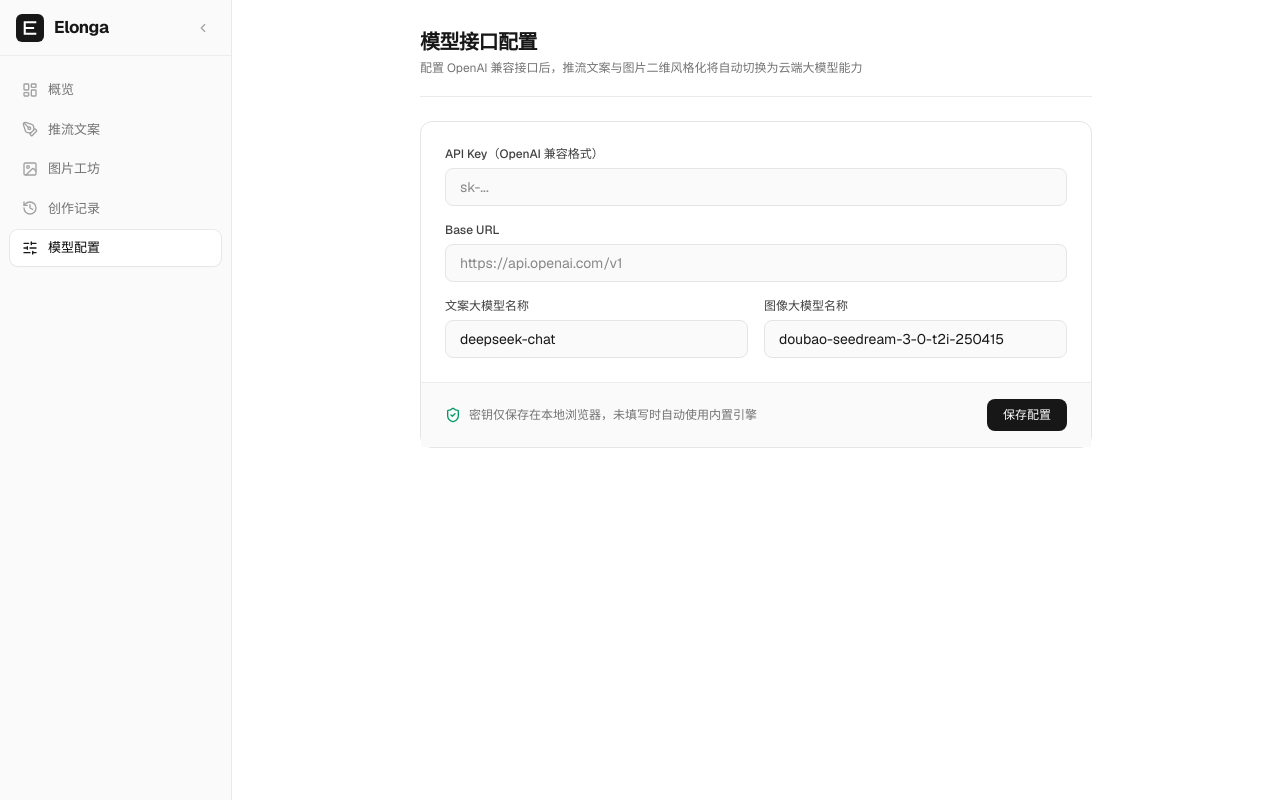
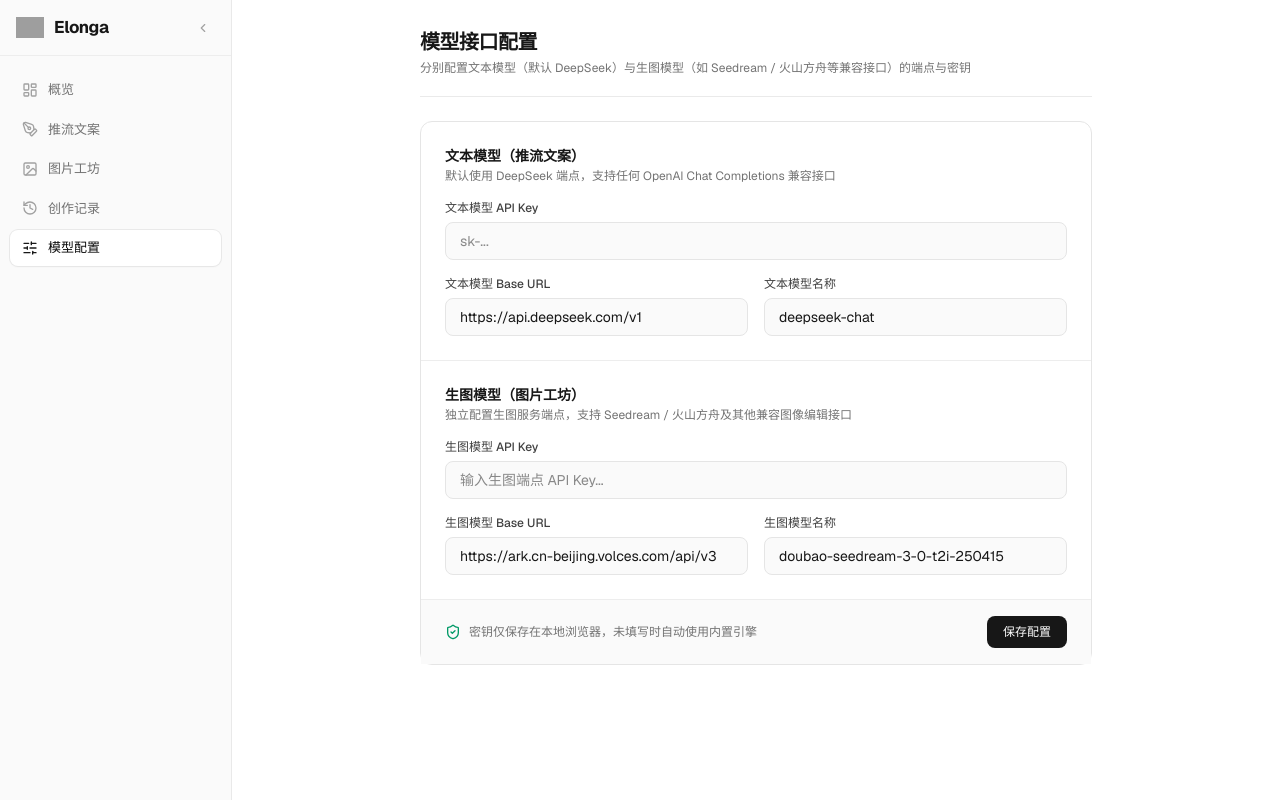
Before and after one commit to AlkaidSTART/Elonga, a Next.js app: page /settings in a window 1280 px wide. Built offline with nearby package versions, Linux system fonts and the light colour scheme; grey boxes are pictures that could not be loaded.

Commit message:
feat: 更新多个组件的样式和功能，替换图标，优化用户界面

```diff
--- a/app/history/page.tsx
+++ b/app/history/page.tsx
@@ -8,10 +8,10 @@ import {
   Check,
   CheckCircle2,
   Copy,
-  Flame,
   History as HistoryIcon,
   Search,
   Trash2,
+  TrendingUp,
 } from "lucide-react";
 import { PLATFORMS } from "@/lib/platforms";
 import { useWorkbenchStore } from "@/store/useWorkbenchStore";
@@ -72,7 +72,7 @@ export default function HistoryPage() {
             value={query}
             onChange={(e) => setQuery(e.target.value)}
             placeholder="搜索主题、平台或正文..."
-            className="w-full rounded-lg border border-neutral-200 bg-[#FAFAFA] py-2 pl-8 pr-3 text-xs text-neutral-900 outline-none transition focus:border-blue-600 focus:bg-white"
+            className="w-full rounded-lg border border-neutral-200 bg-[#FAFAFA] py-2 pl-8 pr-3 text-xs text-neutral-900 outline-none transition focus:border-neutral-900 focus:bg-white"
           />
         </div>
       </div>
@@ -155,7 +155,7 @@ export default function HistoryPage() {
                       }`}
                       title={item.isViral ? "取消爆款标记" : "标记为爆款文案"}
                     >
-                      <Flame className="h-3.5 w-3.5" />
+                      <TrendingUp className="h-3.5 w-3.5" />
                       <span>爆款</span>
                     </button>
                     <button
--- a/app/settings/page.tsx
+++ b/app/settings/page.tsx
@@ -14,6 +14,10 @@ export default function SettingsPage() {
     setTimeout(() => setSavedToast(false), 1800);
   };
 
+  const hasAnyKey = Boolean(
+    modelConfig.textApiKey.trim() || modelConfig.imageApiKey.trim()
+  );
+
   return (
     <div className="mx-auto max-w-2xl space-y-6">
       <div className="border-b border-neutral-200/80 pb-5">
@@ -21,7 +25,7 @@ export default function SettingsPage() {
           模型接口配置
         </h1>
         <p className="mt-1 text-xs text-neutral-500">
-          配置 OpenAI 兼容接口后，推流文案与图片二维风格化将自动切换为云端大模型能力
+          分别配置文本模型（默认 DeepSeek）与生图模型（如 Seedream / 火山方舟等兼容接口）的端点与密钥
         </p>
       </div>
 
@@ -29,37 +33,51 @@ export default function SettingsPage() {
         onSubmit={handleSave}
         className="divide-y divide-neutral-200/70 rounded-xl border border-neutral-200 bg-white"
       >
+        {/* Text Model Section */}
         <div className="space-y-4 p-6">
           <div>
-            <label className="mb-1.5 block text-xs font-medium text-neutral-700">
-              API Key（OpenAI 兼容格式）
-            </label>
-            <input
-              type="password"
-              value={modelConfig.apiKey}
-              onChange={(e) => updateModelConfig({ apiKey: e.target.value })}
-              placeholder="sk-..."
-              className="w-full rounded-lg border border-neutral-200 bg-[#FAFAFA] px-3.5 py-2 text-sm text-neutral-900 outline-none transition focus:border-blue-600 focus:bg-white"
-            />
+            <h2 className="text-sm font-semibold text-neutral-900">
+              文本模型（推流文案）
+            </h2>
+            <p className="mt-0.5 text-xs text-neutral-500">
+              默认使用 DeepSeek 端点，支持任何 OpenAI Chat Completions 兼容接口
+            </p>
           </div>
 
           <div>
             <label className="mb-1.5 block text-xs font-medium text-neutral-700">
-              Base URL
+              文本模型 API Key
             </label>
             <input
-              type="url"
-              value={modelConfig.baseUrl}
-              onChange={(e) => updateModelConfig({ baseUrl: e.target.value })}
-              placeholder="https://api.openai.com/v1"
-              className="w-full rounded-lg border border-neutral-200 bg-[#FAFAFA] px-3.5 py-2 text-sm text-neutral-900 outline-none transition focus:border-blue-600 focus:bg-white"
+              type="password"
+              value={modelConfig.textApiKey}
+              onChange={(e) =>
+                updateModelConfig({ textApiKey: e.target.value })
+              }
+              placeholder="sk-..."
+              className="w-full rounded-lg border border-neutral-200 bg-[#FAFAFA] px-3.5 py-2 text-sm text-neutral-900 outline-none transition focus:border-neutral-900 focus:bg-white"
             />
           </div>
 
           <div className="grid grid-cols-1 gap-4 sm:grid-cols-2">
             <div>
               <label className="mb-1.5 block text-xs font-medium text-neutral-700">
-                文案大模型名称
+                文本模型 Base URL
+              </label>
+              <input
+                type="url"
+                value={modelConfig.textBaseUrl}
+                onChange={(e) =>
+                  updateModelConfig({ textBaseUrl: e.target.value })
+                }
+                placeholder="https://api.deepseek.com/v1"
+                className="w-full rounded-lg border border-neutral-200 bg-[#FAFAFA] px-3.5 py-2 text-sm text-neutral-900 outline-none transition focus:border-neutral-900 focus:bg-white"
+              />
+            </div>
+
+            <div>
+              <label className="mb-1.5 block text-xs font-medium text-neutral-700">
+                文本模型名称
               </label>
               <input
                 type="text"
@@ -67,14 +85,58 @@ export default function SettingsPage() {
                 onChange={(e) =>
                   updateModelConfig({ textModel: e.target.value })
                 }
-                placeholder="gpt-4o-mini"
-                className="w-full rounded-lg border border-neutral-200 bg-[#FAFAFA] px-3.5 py-2 text-sm text-neutral-900 outline-none transition focus:border-blue-600 focus:bg-white"
+                placeholder="deepseek-chat"
+                className="w-full rounded-lg border border-neutral-200 bg-[#FAFAFA] px-3.5 py-2 text-sm text-neutral-900 outline-none transition focus:border-neutral-900 focus:bg-white"
+              />
+            </div>
+          </div>
+        </div>
+
+        {/* Image Model Section */}
+        <div className="space-y-4 p-6">
+          <div>
+            <h2 className="text-sm font-semibold text-neutral-900">
+              生图模型（图片工坊）
+            </h2>
+            <p className="mt-0.5 text-xs text-neutral-500">
+              独立配置生图服务端点，支持 Seedream / 火山方舟及其他兼容图像编辑接口
+            </p>
+          </div>
+
+          <div>
+            <label className="mb-1.5 block text-xs font-medium text-neutral-700">
+              生图模型 API Key
+            </label>
+            <input
+              type="password"
+              value={modelConfig.imageApiKey}
+              onChange={(e) =>
+                updateModelConfig({ imageApiKey: e.target.value })
+              }
+              placeholder="输入生图端点 API Key..."
+              className="w-full rounded-lg border border-neutral-200 bg-[#FAFAFA] px-3.5 py-2 text-sm text-neutral-900 outline-none transition focus:border-neutral-900 focus:bg-white"
+            />
+          </div>
+
+          <div className="grid grid-cols-1 gap-4 sm:grid-cols-2">
+            <div>
+              <label className="mb-1.5 block text-xs font-medium text-neutral-700">
+                生图模型 Base URL
+              </label>
+              <input
+                type="url"
+                value={modelConfig.imageBaseUrl}
+                onChange={(e) =>
+                  updateModelConfig({ imageBaseUrl: e.target.value })
+                }
+                placeholder="https://ark.cn-beijing.volces.com/api/v3"
+                className="w-full rounded-lg border border-neutral-200 bg-[#FAFAFA] px-3.5 py-2 text-sm text-neutral-900 outline-none transition focus:border-neutral-900 focus:bg-white"
               />
             </div>
 
             <div>
               <label className="mb-1.5 block text-xs font-medium text-neutral-700">
-                图像大模型名称
+                生图模型名称
               </label>
               <input
                 type="text"
@@ -82,8 +144,8 @@ export default function SettingsPage() {
                 onChange={(e) =>
                   updateModelConfig({ imageModel: e.target.value })
                 }
-                placeholder="gpt-image-1"
-                className="w-full rounded-lg border border-neutral-200 bg-[#FAFAFA] px-3.5 py-2 text-sm text-neutral-900 outline-none transition focus:border-blue-600 focus:bg-white"
+                placeholder="doubao-seedream-3-0-t2i-250415"
+                className="w-full rounded-lg border border-neutral-200 bg-[#FAFAFA] px-3.5 py-2 text-sm text-neutral-900 outline-none transition focus:border-neutral-900 focus:bg-white"
               />
             </div>
           </div>
@@ -96,10 +158,12 @@ export default function SettingsPage() {
           </div>
 
           <div className="flex items-center gap-2.5 self-end sm:self-auto">
-            {modelConfig.apiKey && (
+            {hasAnyKey && (
               <button
                 type="button"
-                onClick={() => updateModelConfig({ apiKey: "" })}
+                onClick={() =>
+                  updateModelConfig({ textApiKey: "", imageApiKey: "" })
+                }
                 className="rounded-lg px-3 py-1.5 text-xs font-medium text-neutral-500 transition hover:bg-neutral-200/60 hover:text-neutral-900"
               >
                 清空密钥
--- a/components/SettingsModal.tsx
+++ b/components/SettingsModal.tsx
@@ -11,13 +11,17 @@ export function SettingsModal() {
 
   if (!settingsOpen) return null;
 
+  const hasAnyKey = Boolean(
+    modelConfig.textApiKey.trim() || modelConfig.imageApiKey.trim()
+  );
+
   return (
     <div className="fixed inset-0 z-50 flex items-center justify-center bg-neutral-950/30 p-4 backdrop-blur-xs">
       <div
         role="dialog"
         aria-modal="true"
         aria-labelledby="settings-modal-title"
-        className="w-full max-w-md rounded-2xl border border-neutral-200 bg-white p-6 shadow-xl"
+        className="max-h-[90vh] w-full max-w-lg overflow-y-auto rounded-2xl border border-neutral-200 bg-white p-6 shadow-xl"
       >
         <div className="flex items-center justify-between border-b border-neutral-100 pb-4">
           <div className="flex items-center gap-2.5">
@@ -32,7 +36,7 @@ export function SettingsModal() {
                 大模型接口配置
               </h2>
               <p className="text-xs text-neutral-500">
-                配置后可调用云端大模型，未配置时自动使用内置引擎
+                分别配置文本模型（DeepSeek）与生图模型（Seedream 等）端点
               </p>
             </div>
           </div>
@@ -46,37 +50,46 @@ export function SettingsModal() {
           </button>
         </div>
 
-        <div className="mt-5 space-y-4">
+        <div className="mt-5 space-y-5">
+          {/* Text Model Section */}
+          <div className="space-y-3 rounded-xl border border-neutral-200/80 bg-[#FAFAFA]/70 p-4">
+            <div className="text-xs font-semibold text-neutral-900">
+              文本模型（推流文案 · 默认 DeepSeek）
+            </div>
+
             <div>
-            <label className="mb-1.5 block text-xs font-medium text-neutral-700">
-              API Key（OpenAI 兼容格式）
+              <label className="mb-1 block text-xs font-medium text-neutral-700">
+                文本 API Key
               </label>
               <input
                 type="password"
-              value={modelConfig.apiKey}
-              onChange={(e) => updateModelConfig({ apiKey: e.target.value })}
+                value={modelConfig.textApiKey}
+                onChange={(e) =>
+                  updateModelConfig({ textApiKey: e.target.value })
+                }
                 placeholder="sk-..."
-              className="w-full rounded-xl border border-neutral-200 bg-[#FAFAFA] px-3.5 py-2.5 text-sm text-neutral-900 outline-none transition focus:border-neutral-900 focus:bg-white"
+                className="w-full rounded-xl border border-neutral-200 bg-white px-3.5 py-2 text-sm text-neutral-900 outline-none transition focus:border-neutral-900"
               />
             </div>
 
+            <div className="grid grid-cols-1 gap-3 sm:grid-cols-2">
               <div>
-            <label className="mb-1.5 block text-xs font-medium text-neutral-700">
-              Base URL
+                <label className="mb-1 block text-xs font-medium text-neutral-700">
+                  文本 Base URL
                 </label>
                 <input
                   type="url"
-              value={modelConfig.baseUrl}
-              onChange={(e) => updateModelConfig({ baseUrl: e.target.value })}
-              placeholder="https://api.openai.com/v1"
-              className="w-full rounded-xl border border-neutral-200 bg-[#FAFAFA] px-3.5 py-2.5 text-sm text-neutral-900 outline-none transition focus:border-neutral-900 focus:bg-white"
+                  value={modelConfig.textBaseUrl}
+                  onChange={(e) =>
+                    updateModelConfig({ textBaseUrl: e.target.value })
+                  }
+                  placeholder="https://api.deepseek.com/v1"
+                  className="w-full rounded-xl border border-neutral-200 bg-white px-3 py-2 text-sm text-neutral-900 outline-none transition focus:border-neutral-900"
                 />
               </div>
-
-          <div className="grid grid-cols-2 gap-3">
               <div>
-              <label className="mb-1.5 block text-xs font-medium text-neutral-700">
-                文案大模型
+                <label className="mb-1 block text-xs font-medium text-neutral-700">
+                  文本模型名称
                 </label>
                 <input
                   type="text"
@@ -84,13 +97,52 @@ export function SettingsModal() {
                   onChange={(e) =>
                     updateModelConfig({ textModel: e.target.value })
                   }
-                placeholder="gpt-4o-mini"
-                className="w-full rounded-xl border border-neutral-200 bg-[#FAFAFA] px-3 py-2 text-sm text-neutral-900 outline-none transition focus:border-neutral-900 focus:bg-white"
+                  placeholder="deepseek-chat"
+                  className="w-full rounded-xl border border-neutral-200 bg-white px-3 py-2 text-sm text-neutral-900 outline-none transition focus:border-neutral-900"
+                />
+              </div>
+            </div>
+          </div>
+
+          {/* Image Model Section */}
+          <div className="space-y-3 rounded-xl border border-neutral-200/80 bg-[#FAFAFA]/70 p-4">
+            <div className="text-xs font-semibold text-neutral-900">
+              生图模型（图片工坊 · 如 Seedream / 火山方舟）
+            </div>
+
+            <div>
+              <label className="mb-1 block text-xs font-medium text-neutral-700">
+                生图 API Key
+              </label>
+              <input
+                type="password"
+                value={modelConfig.imageApiKey}
+                onChange={(e) =>
+                  updateModelConfig({ imageApiKey: e.target.value })
+                }
+                placeholder="输入生图端点 API Key..."
+                className="w-full rounded-xl border border-neutral-200 bg-white px-3.5 py-2 text-sm text-neutral-900 outline-none transition focus:border-neutral-900"
+              />
+            </div>
+
+            <div className="grid grid-cols-1 gap-3 sm:grid-cols-2">
+              <div>
+                <label className="mb-1 block text-xs font-medium text-neutral-700">
+                  生图 Base URL
+                </label>
+                <input
+                  type="url"
+                  value={modelConfig.imageBaseUrl}
+                  onChange={(e) =>
+                    updateModelConfig({ imageBaseUrl: e.target.value })
+                  }
+                  placeholder="https://ark.cn-beijing.volces.com/api/v3"
+                  className="w-full rounded-xl border border-neutral-200 bg-white px-3 py-2 text-sm text-neutral-900 outline-none transition focus:border-neutral-900"
                 />
               </div>
               <div>
-              <label className="mb-1.5 block text-xs font-medium text-neutral-700">
-                图像大模型
+                <label className="mb-1 block text-xs font-medium text-neutral-700">
+                  生图模型名称
                 </label>
                 <input
                   type="text"
@@ -98,9 +150,10 @@ export function SettingsModal() {
                   onChange={(e) =>
                     updateModelConfig({ imageModel: e.target.value })
                   }
-                placeholder="gpt-image-1"
-                className="w-full rounded-xl border border-neutral-200 bg-[#FAFAFA] px-3 py-2 text-sm text-neutral-900 outline-none transition focus:border-neutral-900 focus:bg-white"
+                  placeholder="doubao-seedream-3-0-t2i-250415"
+                  className="w-full rounded-xl border border-neutral-200 bg-white px-3 py-2 text-sm text-neutral-900 outline-none transition focus:border-neutral-900"
                 />
+              </div>
             </div>
           </div>
 
@@ -113,10 +166,12 @@ export function SettingsModal() {
         </div>
 
         <div className="mt-6 flex items-center justify-end gap-2.5">
-          {modelConfig.apiKey && (
+          {hasAnyKey && (
             <button
               type="button"
-              onClick={() => updateModelConfig({ apiKey: "" })}
+              onClick={() =>
+                updateModelConfig({ textApiKey: "", imageApiKey: "" })
+              }
               className="rounded-xl px-3.5 py-2 text-xs font-medium text-neutral-500 transition hover:bg-neutral-100 hover:text-neutral-700"
             >
               清空密钥
--- a/components/image-studio/MosaicEditor.tsx
+++ b/components/image-studio/MosaicEditor.tsx
@@ -256,7 +256,7 @@ export function MosaicEditor() {
                 >
                   <Icon
                     className={`h-4 w-4 shrink-0 ${
-                      active ? "text-blue-600" : "text-neutral-500"
+                      active ? "text-neutral-900" : "text-neutral-500"
                     }`}
                   />
                   <div>
```
Also changed, not shown: app/page.tsx (+14 -14 lines), components/copywriting/CopywritingWorkspace.tsx (+20 -19 lines), components/image-studio/ImageStudioWorkspace.tsx (+7 -7 lines), components/image-studio/Stylize2DPanel.tsx (+10 -10 lines), public/elonga-logo.svg (deleted). Lines whose indentation alone changed are shown as unchanged.
